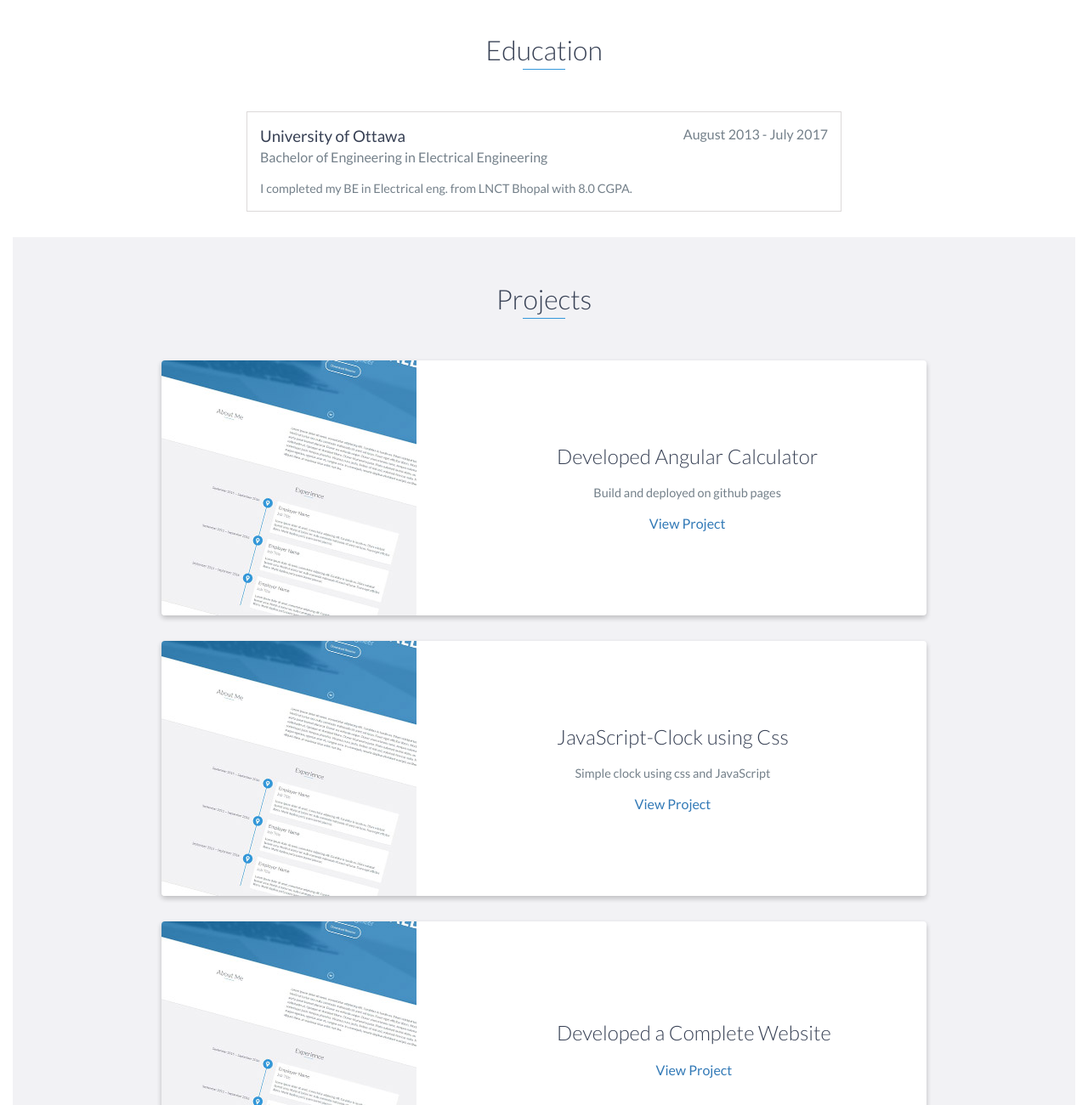
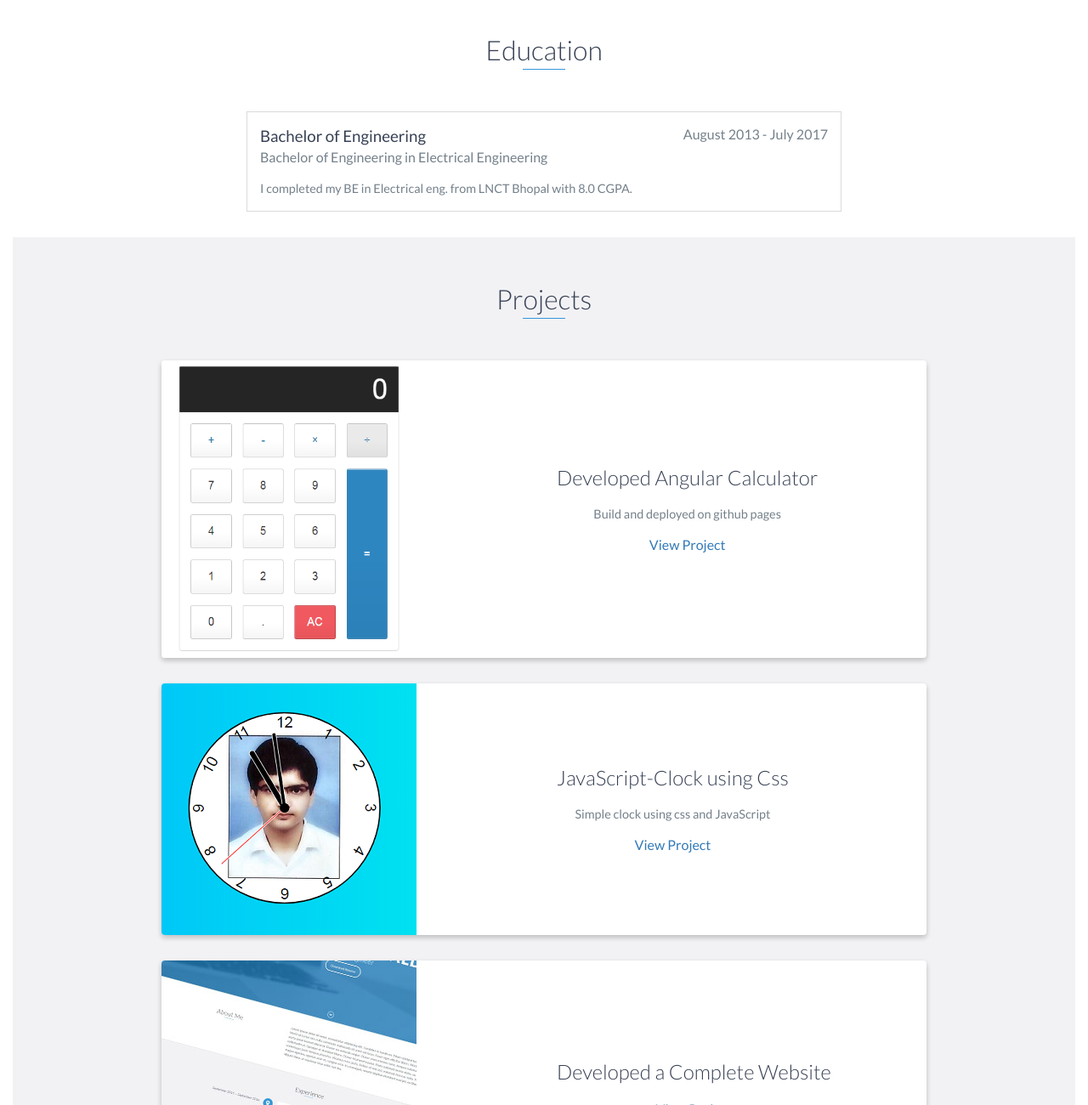
Before and after one commit to sankalp-007/sankalp-007.github.io, a website: page index.html in a window 1280 px wide. Shown: the part 1041-2341 px from the top of the page at 85% size. Drawn offline with nearby package versions, Linux system fonts and the light colour scheme.

Commit message:
new image

```diff
--- a/index.html
+++ b/index.html
@@ -82,7 +82,7 @@
     <div id="education">
         <h2 class="heading">Education</h2>
         <div class="education-block">
-            <h3>University of Ottawa</h3>
+            <h3>Bachelor of Engineering</h3>
             <span class="education-date">August 2013 - July 2017</span>
             <h4>Bachelor of Engineering in Electrical Engineering</h4>
             <p>
@@ -99,7 +99,7 @@
                 <div class="row">
                     <div class="project shadow-large">
                         <div class="project-image">
-                            <img src="images/project.jpg" />
+                            <img src="images/cal.png" style="width: 300px; height:350px;" />
                         </div>
                         <!-- End .project-image -->
                         <div class="project-info">
@@ -115,7 +115,7 @@
                     <!-- End .project -->
                     <div class="project shadow-large">
                         <div class="project-image">
-                            <img src="images/project.jpg" />
+                            <img src="images/clock.png" />
                         </div>
                         <!-- End .project-image -->
                         <div class="project-info">
```
Also changed, not shown: images/cal.png (added), images/clock.png (added), images/site.png (added).
